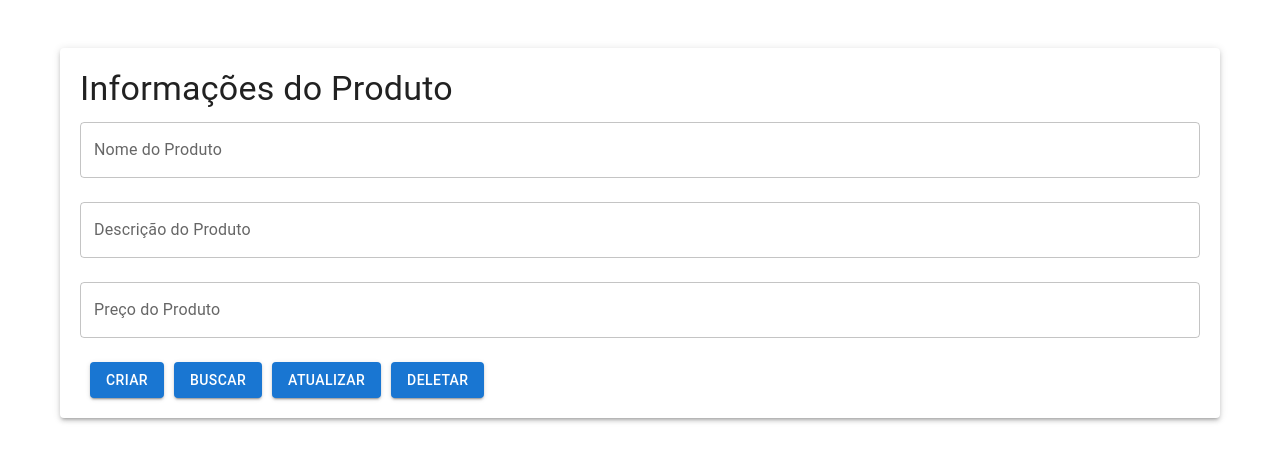
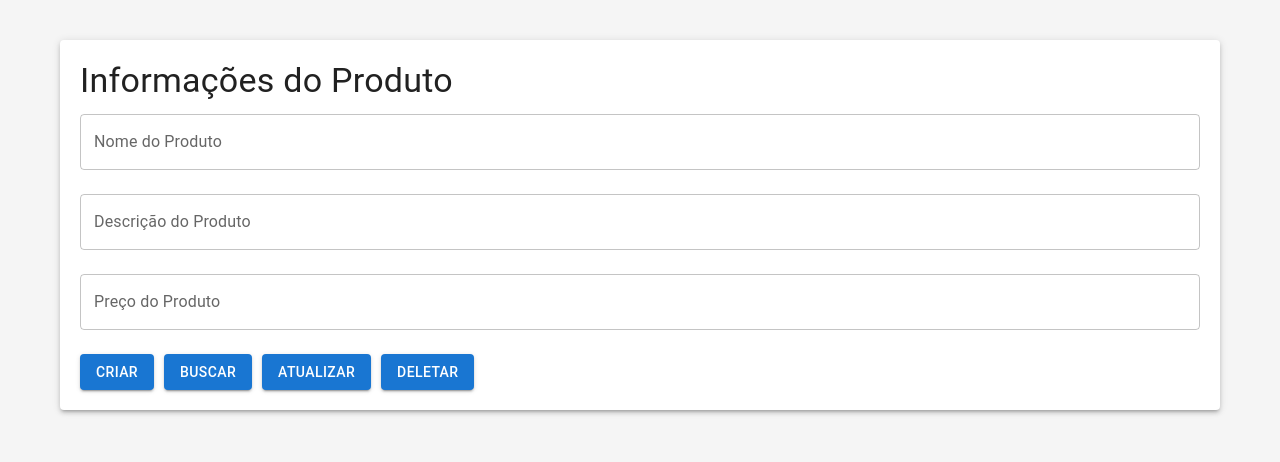
Before and after one commit to JFBatista023/Tutorial_CRUD_React, a React (Create React App) app: page / in a window 1280 px wide. Shown: the top 462 px of the page. Built offline with nearby package versions, Linux system fonts and the light colour scheme.

Commit message:
Correção de problemas e mudança do background

```diff
--- a/src/App.tsx
+++ b/src/App.tsx
@@ -1,4 +1,4 @@
-import { Button, TextField, Container, Grid, Paper, Typography, ThemeProvider } from '@mui/material';
+import { Button, TextField, Container, Grid, Paper, Typography, ThemeProvider, CssBaseline } from '@mui/material';
 import theme from './components/theme';
 
 const App = () => {
@@ -20,7 +20,8 @@ const App = () => {
   };
 
   return (
-    <ThemeProvider theme={theme}>
+    <ThemeProvider theme={theme()}>
+      <CssBaseline />
       <Container style={{'padding': 20}}>
         <Paper elevation={3} style={{ padding: '20px', marginTop: '20px' }}>
           <Typography variant="h4" gutterBottom>
@@ -52,7 +53,7 @@ const App = () => {
                   name="price"
                 />
               </Grid>
-              <Grid item xs={12}>
+              <Grid item xs={12} width={'100%'}>
                 <Grid container alignContent={'baseline'}>
                   <Grid item><Button variant="contained" color="primary" onClick={handleCreate}>
                     Criar
--- a/src/components/theme.tsx
+++ b/src/components/theme.tsx
@@ -2,11 +2,16 @@ import { createTheme } from '@mui/material/styles';
 
 export default function theme() {
   return createTheme({
+    palette: {
+        background: {
+          default: '#f5f5f5', // Substitua '#f5f5f5' pela cor de fundo desejada
+        },
+      },
     components: {
       MuiButton: {
         styleOverrides: {
           root: {
-            marginLeft:10,
+            marginRight: '10px',
           },
         },
       },
```
